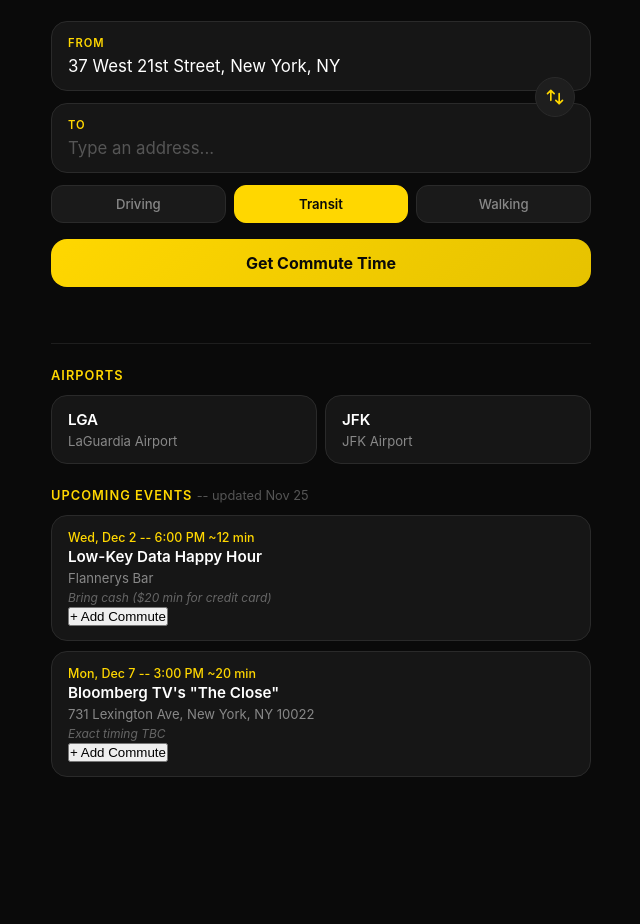
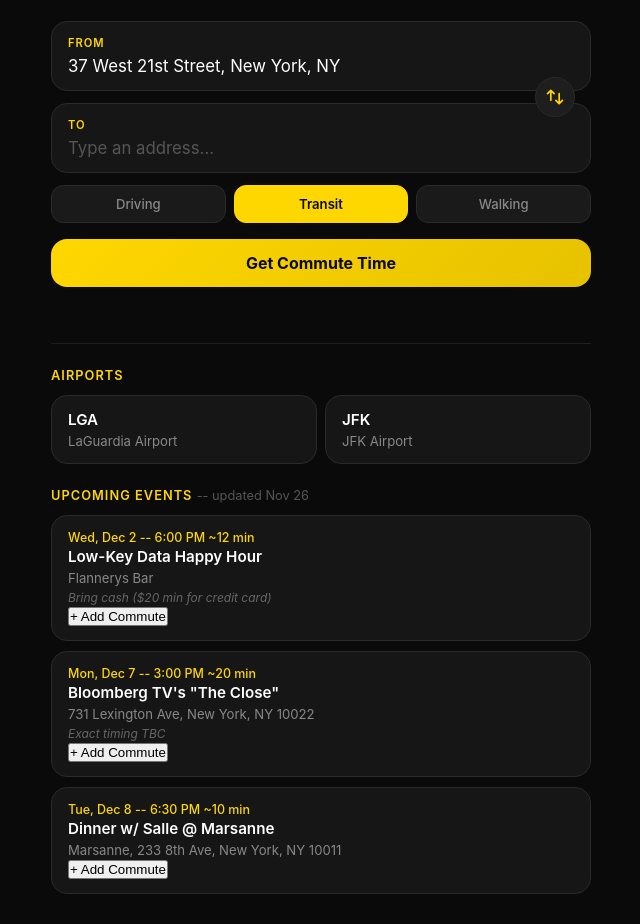
Before and after one commit to mavvie-droid/commute-calculator, a plain HTML site: page index.html in a window 1280 px wide. Shown: the part 72-996 px from the top of the page, without its empty margins (319-959 px from the left). Before the commit the page ends 879 px from the top, so only its background shows below. Drawn offline with Linux system fonts and the light colour scheme.

Commit message:
Refresh events 2026-11-26
Co-Authored-By: Claude Sonnet 4.6 <noreply@anthropic.com>
Claude-Session: https://claude.ai/code/session_01YDown1HMhAnsnsZRbkRSdS

```diff
--- a/index.html
+++ b/index.html
@@ -279,7 +279,7 @@
     </a>
   </div>
 
-  <p class="section-title">Upcoming Events <span style="color:#555; font-weight:400; text-transform:none; letter-spacing:0;">-- updated Nov 25</span></p>
+  <p class="section-title">Upcoming Events <span style="color:#555; font-weight:400; text-transform:none; letter-spacing:0;">-- updated Nov 26</span></p>
 
   <!-- EVENTS_START -->
   <a class="event-card cat-social" data-start="2026-12-02T18:00:00" data-end="2026-12-02T20:00:00" data-address="Flannerys Bar" onclick="openEvent('Flannerys Bar')">
@@ -294,6 +294,12 @@
     <div class="event-name">Bloomberg TV's "The Close"</div>
     <div class="event-address">731 Lexington Ave, New York, NY 10022</div>
     <div class="event-note">Exact timing TBC</div>
+    <button class="commute-btn" onclick="event.stopPropagation(); addCommute(this)">+ Add Commute</button>
+  </a>
+  <a class="event-card cat-social" data-start="2026-12-08T18:30:00" data-end="2026-12-08T20:30:00" data-address="Marsanne, 233 8th Ave, New York, NY 10011" onclick="openEvent('Marsanne, 233 8th Ave, New York, NY 10011')">
+    <div class="event-date">Tue, Dec 8 -- 6:30 PM <span class="eta-badge">~10 min</span></div>
+    <div class="event-name">Dinner w/ Salle @ Marsanne</div>
+    <div class="event-address">Marsanne, 233 8th Ave, New York, NY 10011</div>
     <button class="commute-btn" onclick="event.stopPropagation(); addCommute(this)">+ Add Commute</button>
   </a>
   <!-- EVENTS_END -->
```
